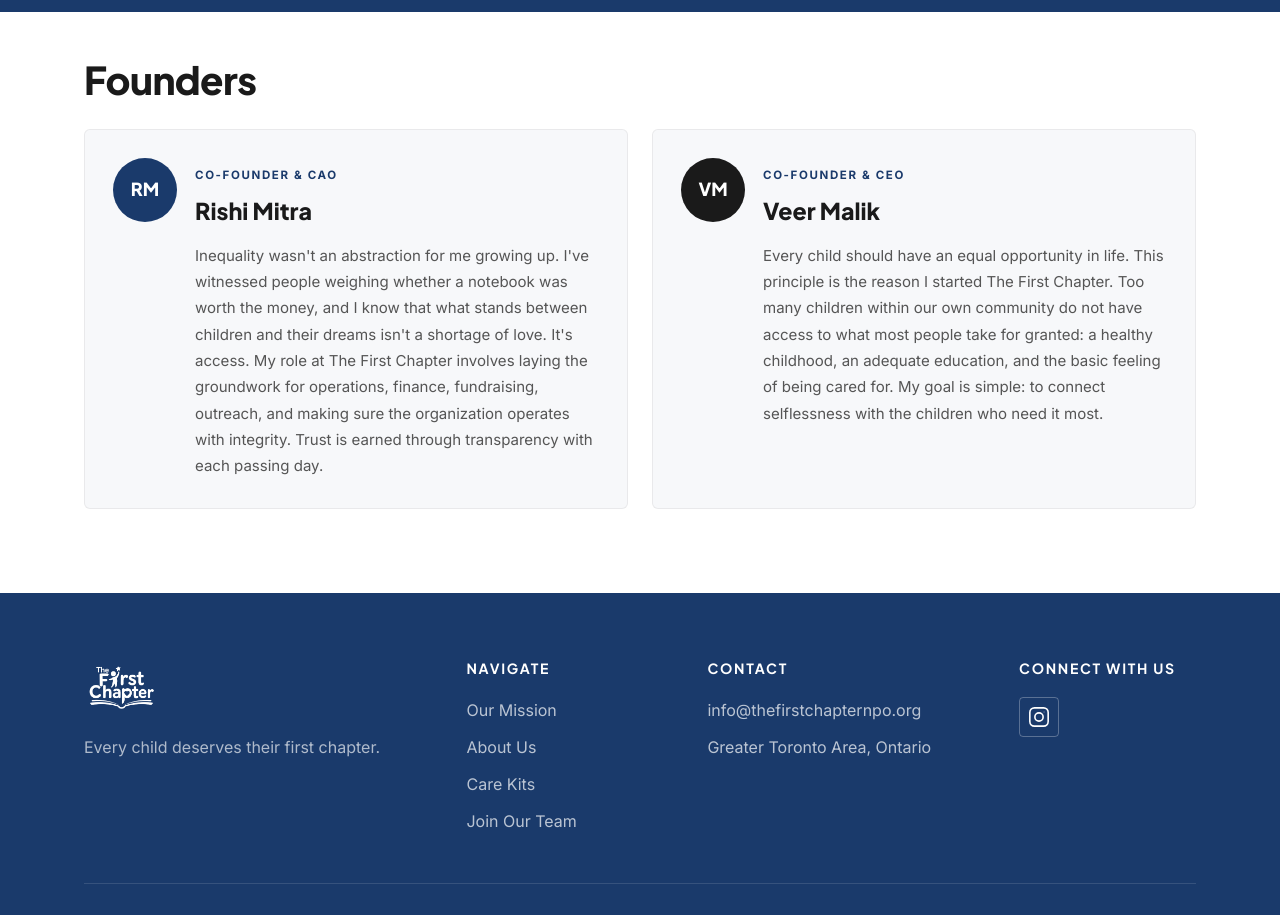
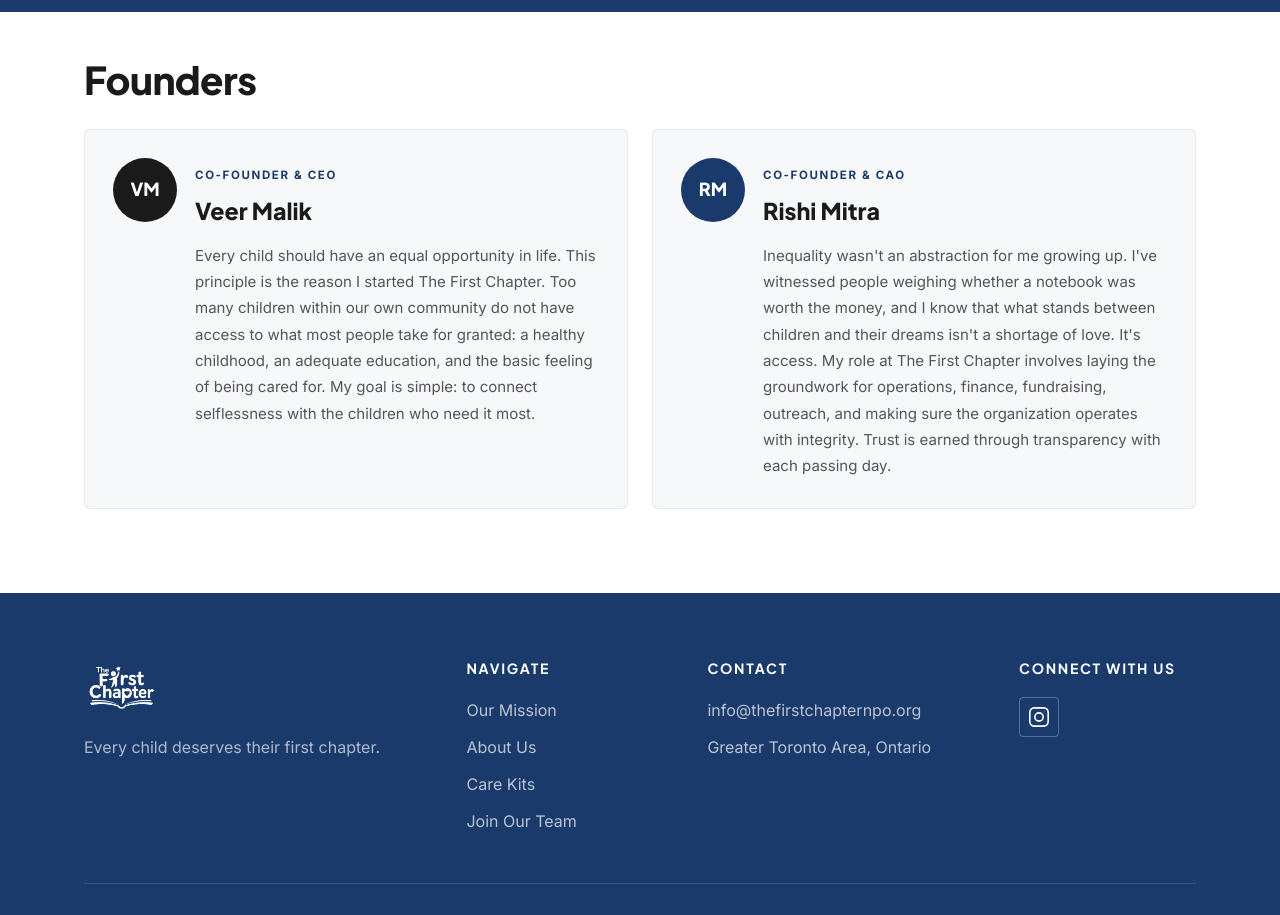
Before and after one commit to rishimitarr/the-first-chapter, a React (Vite) app: page /about in a window 1280 px wide. Shown: the part 2680-3595 px from the top of the page. Built offline with nearby package versions, Linux system fonts and the light colour scheme.

Commit message:
Changed order in founders list

```diff
--- a/src/components/About.jsx
+++ b/src/components/About.jsx
@@ -239,8 +239,8 @@
             <h2 style={styles.sectionTitle}>Founders</h2>
           </div>
           <div style={styles.founderGrid} className="about-founder-grid">
+            <FounderCard initials="VM" name="Veer Malik" role="Co-Founder & CEO" bio={VEER_BIO} color={CHARCOAL} />
             <FounderCard initials="RM" name="Rishi Mitra" role="Co-Founder & CAO " bio={RISHI_BIO} color={NAVY} />
-            <FounderCard initials="VM" name="Veer Malik" role="Co-Founder & CEO" bio={VEER_BIO} color={CHARCOAL} />
           </div>
         </div>
       </section>
```
